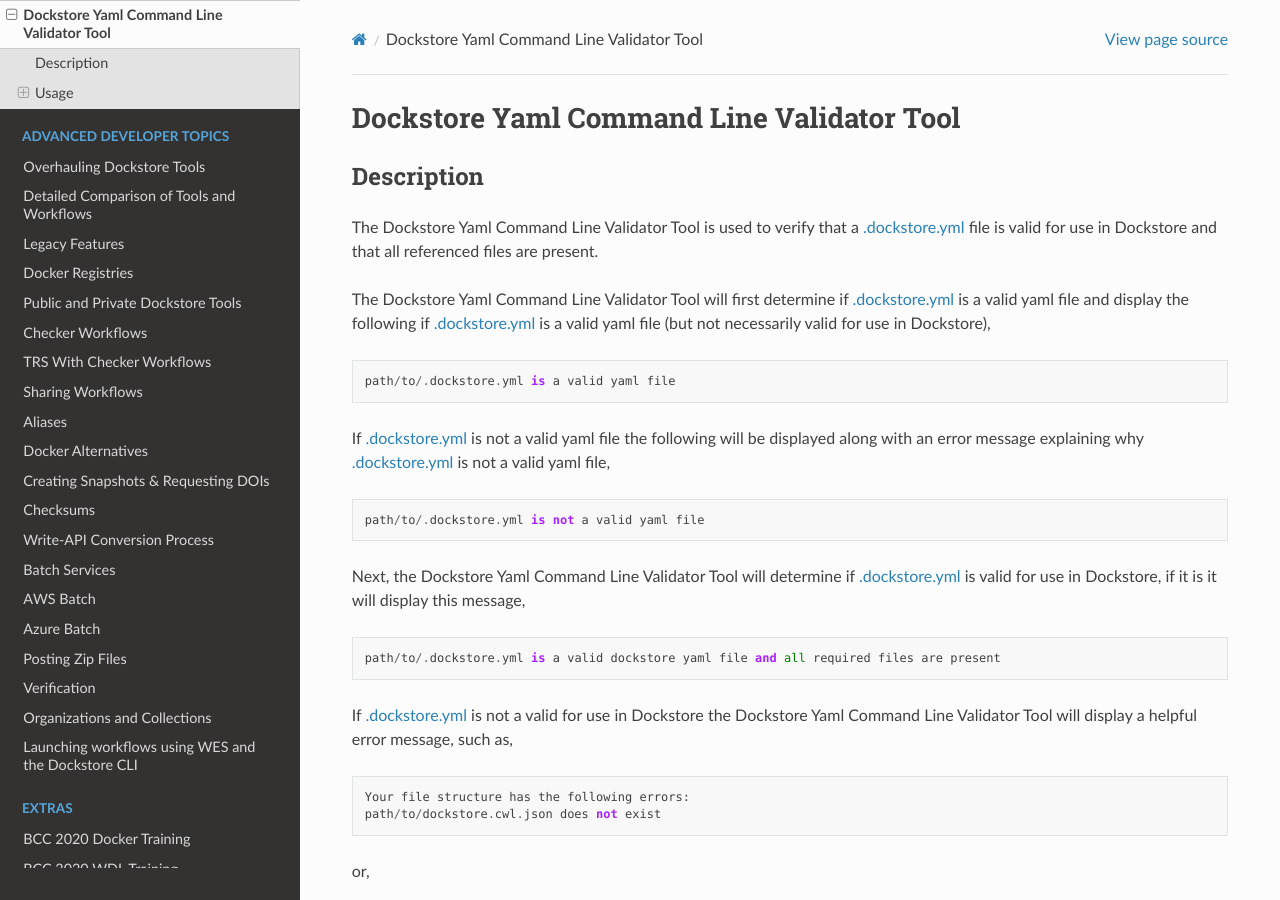
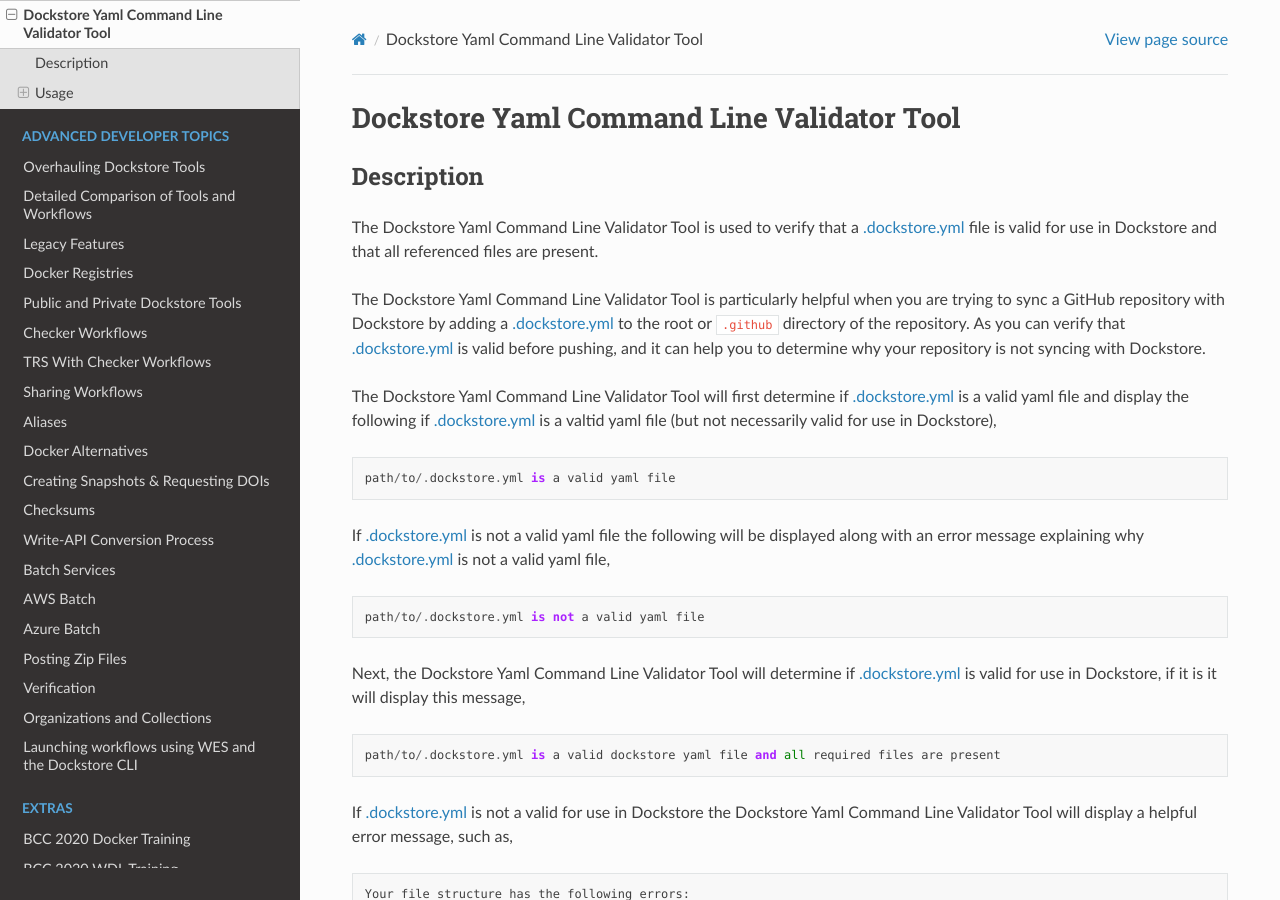
Before and after one commit to dockstore/dockstore-documentation, a Sphinx documentation site: the page built from docs/advanced-topics/dockstore-cli/yaml-command-line-validator-tool.rst, in a window 1280 px wide and 900 px high. Built offline with Sphinx 7.4.7 and the Read the Docs theme 2.0.0, drawn with Linux system fonts in a browser that asks for light colours.

Commit message:
Added description about adding .dockstore.yml to root or .github

```diff
--- a/docs/advanced-topics/dockstore-cli/yaml-command-line-validator-tool.rst
+++ b/docs/advanced-topics/dockstore-cli/yaml-command-line-validator-tool.rst
@@ -7,8 +7,12 @@
 The Dockstore Yaml Command Line Validator Tool is used to verify that a :ref:`dict .dockstore.yml`
 file is valid for use in Dockstore and that all referenced files are present.
 
+The Dockstore Yaml Command Line Validator Tool is particularly helpful when you are trying to sync a GitHub repository with Dockstore
+by adding a :ref:`dict .dockstore.yml` to the root or ``.github`` directory of the repository. As you can verify that :ref:`dict .dockstore.yml`
+is valid before pushing, and it can help you to determine why your repository is not syncing with Dockstore.
+
 The Dockstore Yaml Command Line Validator Tool will first determine if :ref:`dict .dockstore.yml`
-is a valid yaml file and display the following if :ref:`dict .dockstore.yml` is a valid yaml file
+is a valid yaml file and display the following if :ref:`dict .dockstore.yml` is a valtid yaml file
 (but not necessarily valid for use in Dockstore),
 
 ::
```
